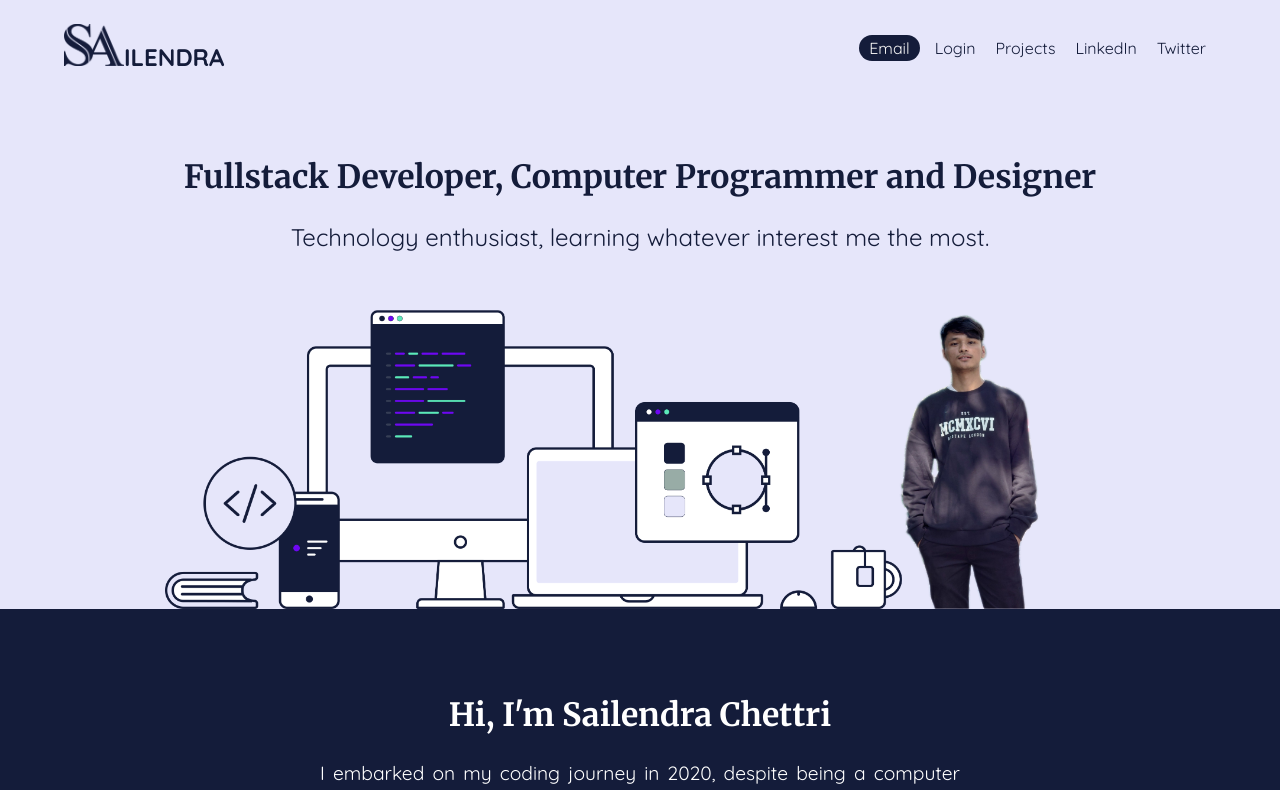
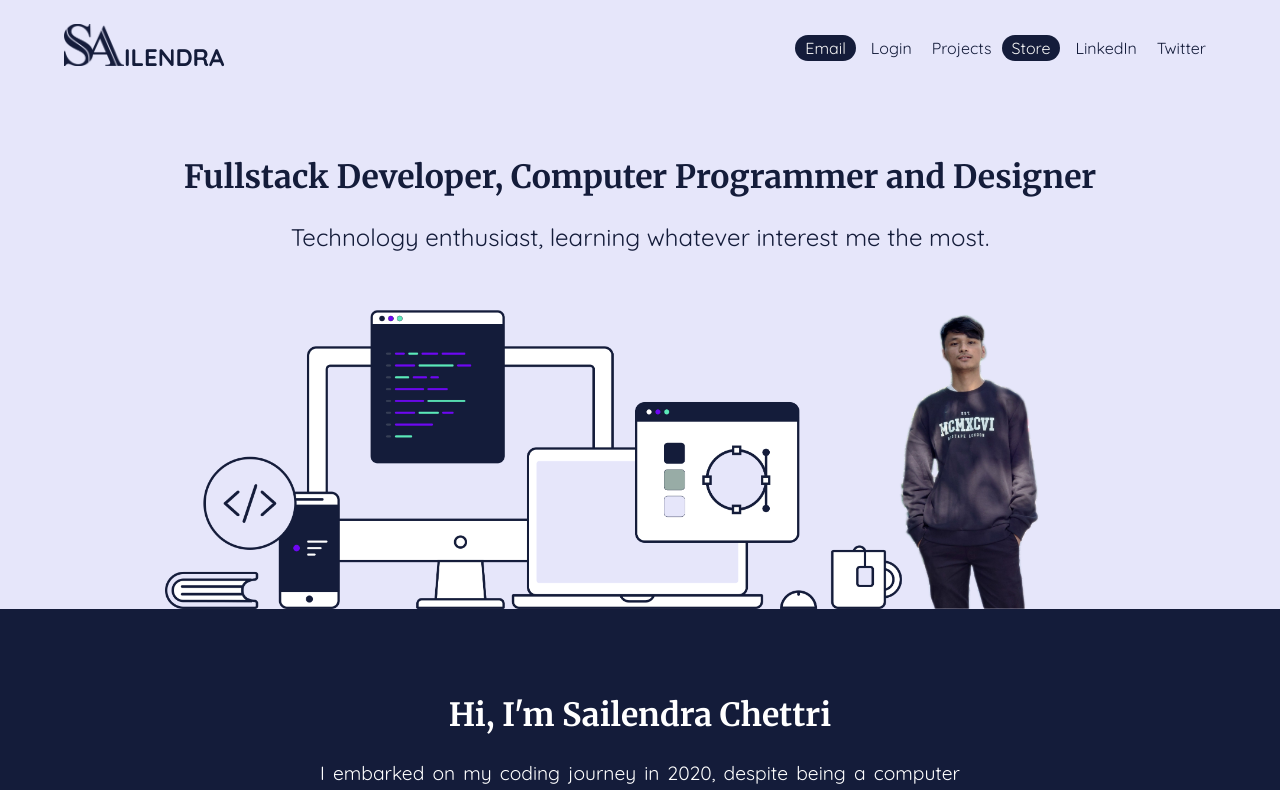
Before and after one commit to sailendrachettri/protfolio, a React (Create React App) app: page / in a window 1280 px wide. Shown: the top 790 px of the page. Built offline with nearby package versions, Linux system fonts and the light colour scheme; no server answers.

Commit message:
store added

```diff
--- a/src/components/Navbar.jsx
+++ b/src/components/Navbar.jsx
@@ -66,6 +66,7 @@ const Navbar = () => {
                             <li><Link onClick={handleLogout}>Logout</Link></li>
                         </span>}
                         <li><Link to="#projects">Projects</Link></li>
+                        <li><Link to="https://codebinds.blinkstore.in" className='active'>Store</Link></li>
                         <li><Link to="https://www.linkedin.com/in/sailendrachettri/">LinkedIn</Link></li>
                         <li><Link to="https://twitter.com/sailendrz">Twitter</Link></li>
                     </ul>
```
